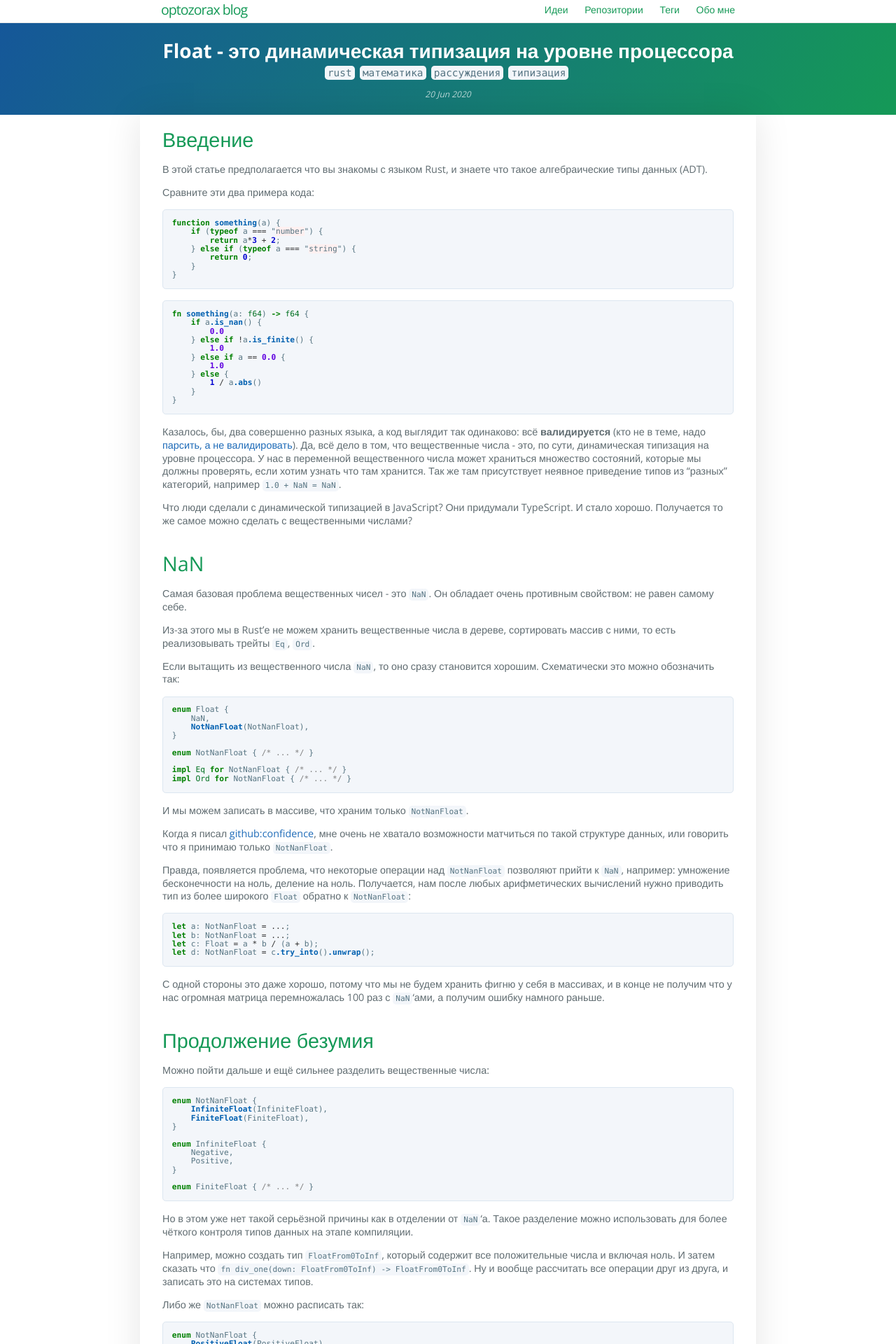
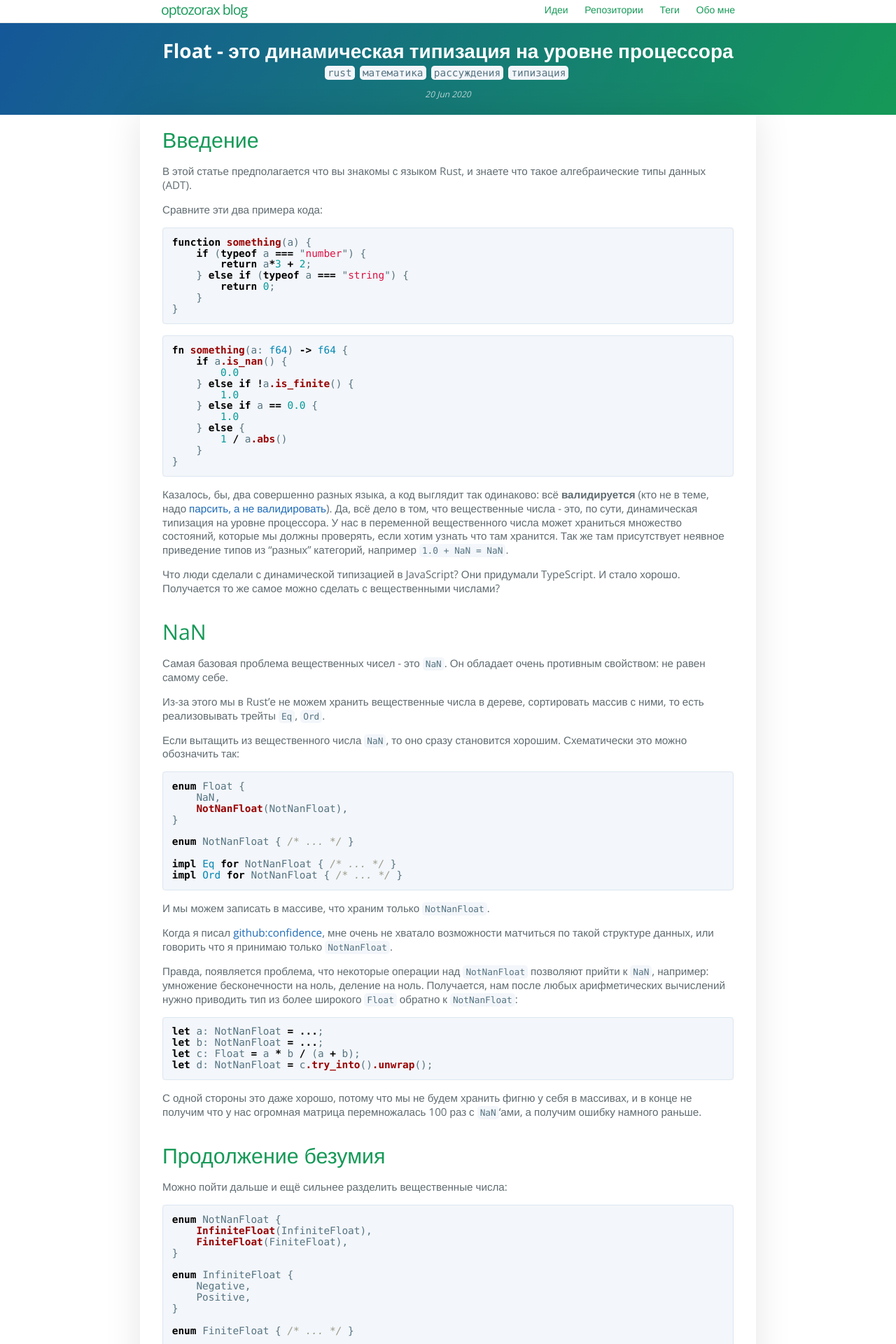
Before and after one commit to optozorax/blog_old, a Jekyll site: the page built from _posts/2020-06-20-typed-float.markdown, in a window 1280 px wide. Shown: the top 1920 px of the page at 70% size. Built offline with Jekyll 4.4.1, drawn with Linux system fonts in a browser that asks for light colours; comment, search, counter and statistics services are not loaded.

```diff
--- a/_sass/jekyll-theme-cayman-blog.scss
+++ b/_sass/jekyll-theme-cayman-blog.scss
@@ -71,7 +71,7 @@
 
   @include medium {
     padding: 0.6rem 0.9rem;
-    font-size: 0.9rem;
+    font-size: 0.95rem;
   }
 
   @include small {
@@ -161,8 +161,8 @@
 
 .tag {
   padding: 2px 4px;
-  font-family: Consolas, "Liberation Mono", Menlo, Courier, monospace;
-  font-size: 0.7rem;
+  font-family: JetBrains Mono, Consolas, "Liberation Mono", Menlo, Courier, monospace;
+  font-size: 0.8rem;
   color: $code-text-color;
   background-color: $code-bg-color;
   border-radius: 0.3rem;
@@ -181,13 +181,13 @@
     max-width: 55rem;
     padding: 1rem 2rem;
     margin: 0 auto;
-    font-size: 0.9rem;
+    font-size: 0.95rem;
     box-shadow: 0 0 50px rgba(0,0,0,0.1);
   }
 
   @include medium {
     padding: 1rem 1rem;
-    font-size: 0.9rem;
+    font-size: 0.95rem;
   }
 
   @include small {
@@ -221,8 +221,8 @@
 
   code {
     padding: 2px 4px;
-    font-family: Consolas, "Liberation Mono", Menlo, Courier, monospace;
-    font-size: 0.7rem;
+    font-family: JetBrains Mono, Consolas, "Liberation Mono", Menlo, Courier, monospace;
+    font-size: 0.8rem;
     color: $code-text-color;
     background-color: $code-bg-color;
     border-radius: 0.3rem;
@@ -235,7 +235,7 @@
   }
 
   pre {
-    padding: 0.8rem;
+    padding: 0.9rem;
     margin-top: 0;
     margin-bottom: 1rem;
     font: 1rem Consolas, "Liberation Mono", Menlo, Courier, monospace;
@@ -248,7 +248,7 @@
     > code {
       padding: 0;
       margin: 0;
-      font-size: 0.7rem;
+      font-size: 0.9rem;
       color: $code-text-color;
       word-break: normal;
       white-space: pre;
@@ -270,7 +270,7 @@
   pre {
     padding: 0.8rem;
     overflow: auto;
-    font-size: 0.7rem;
+    font-size: 0.9rem;
     line-height: 1.1;
     border-radius: 0.3rem;
     -webkit-overflow-scrolling: touch;
@@ -426,3 +426,18 @@
   } // social-icons
 
 }
+
+kbd {
+  display: inline-block;
+  padding: 3px 5px;
+  font: 11px SFMono-Regular,Consolas,Liberation Mono,Menlo,monospace;
+  line-height: normal;
+  line-height: 10px;
+  color: #444d56;
+  vertical-align: middle;
+  background-color: #fafbfc;
+  border-bottom-color: #d1d5da;
+  border: 1px solid #d1d5da;
+  border-radius: 6px;
+  box-shadow: inset 0 -1px 0 #d1d5da;
+}
--- a/_sass/rouge-github.scss
+++ b/_sass/rouge-github.scss
@@ -1,66 +1,209 @@
 .highlight table td { padding: 5px; }
 .highlight table pre { margin: 0; }
-pre.highlight { background-color: #272822; }
-
-
-.highlight .hll { background-color: #ffffcc }
-.highlight .c { color: #808080 } /* Comment */
-.highlight .err { color: #F00000; background-color: #F0A0A0 } /* Error */
-.highlight .k { color: #008000; font-weight: bold } /* Keyword */
-.highlight .o { color: #303030 } /* Operator */
-.highlight .cm { color: #808080 } /* Comment.Multiline */
-.highlight .cp { color: #507090 } /* Comment.Preproc */
-.highlight .c1 { color: #808080 } /* Comment.Single */
-.highlight .cs { color: #cc0000; font-weight: bold } /* Comment.Special */
-.highlight .gd { color: #A00000 } /* Generic.Deleted */
-.highlight .ge { font-style: italic } /* Generic.Emph */
-.highlight .gr { color: #FF0000 } /* Generic.Error */
-.highlight .gh { color: #000080; font-weight: bold } /* Generic.Heading */
-.highlight .gi { color: #00A000 } /* Generic.Inserted */
-.highlight .go { color: #808080 } /* Generic.Output */
-.highlight .gp { color: #c65d09; font-weight: bold } /* Generic.Prompt */
-.highlight .gs { font-weight: bold } /* Generic.Strong */
-.highlight .gu { color: #800080; font-weight: bold } /* Generic.Subheading */
-.highlight .gt { color: #0040D0 } /* Generic.Traceback */
-.highlight .kc { color: #008000; font-weight: bold } /* Keyword.Constant */
-.highlight .kd { color: #008000; font-weight: bold } /* Keyword.Declaration */
-.highlight .kn { color: #008000; font-weight: bold } /* Keyword.Namespace */
-.highlight .kp { color: #003080; font-weight: bold } /* Keyword.Pseudo */
-.highlight .kr { color: #008000; font-weight: bold } /* Keyword.Reserved */
-.highlight .kt { color: #303090; font-weight: bold } /* Keyword.Type */
-.highlight .m { color: #6000E0; font-weight: bold } /* Literal.Number */
-.highlight .s { background-color: #fff0f0 } /* Literal.String */
-.highlight .na { color: #0000C0 } /* Name.Attribute */
-.highlight .nb { color: #007020 } /* Name.Builtin */
-.highlight .nc { color: #B00060; font-weight: bold } /* Name.Class */
-.highlight .no { color: #003060; font-weight: bold } /* Name.Constant */
-.highlight .nd { color: #505050; font-weight: bold } /* Name.Decorator */
-.highlight .ni { color: #800000; font-weight: bold } /* Name.Entity */
-.highlight .ne { color: #F00000; font-weight: bold } /* Name.Exception */
-.highlight .nf { color: #0060B0; font-weight: bold } /* Name.Function */
-.highlight .nl { color: #907000; font-weight: bold } /* Name.Label */
-.highlight .nn { color: #0e84b5; font-weight: bold } /* Name.Namespace */
-.highlight .nt { color: #007000 } /* Name.Tag */
-.highlight .nv { color: #906030 } /* Name.Variable */
-.highlight .ow { color: #000000; font-weight: bold } /* Operator.Word */
-.highlight .w { color: #bbbbbb } /* Text.Whitespace */
-.highlight .mf { color: #6000E0; font-weight: bold } /* Literal.Number.Float */
-.highlight .mh { color: #005080; font-weight: bold } /* Literal.Number.Hex */
-.highlight .mi { color: #0000D0; font-weight: bold } /* Literal.Number.Integer */
-.highlight .mo { color: #4000E0; font-weight: bold } /* Literal.Number.Oct */
-.highlight .sb { background-color: #fff0f0 } /* Literal.String.Backtick */
-.highlight .sc { color: #0040D0 } /* Literal.String.Char */
-.highlight .sd { color: #D04020 } /* Literal.String.Doc */
-.highlight .s2 { background-color: #fff0f0 } /* Literal.String.Double */
-.highlight .se { color: #606060; font-weight: bold; background-color: #fff0f0 } /* Literal.String.Escape */
-.highlight .sh { background-color: #fff0f0 } /* Literal.String.Heredoc */
-.highlight .si { background-color: #e0e0e0 } /* Literal.String.Interpol */
-.highlight .sx { color: #D02000; background-color: #fff0f0 } /* Literal.String.Other */
-.highlight .sr { color: #000000; background-color: #fff0ff } /* Literal.String.Regex */
-.highlight .s1 { background-color: #fff0f0 } /* Literal.String.Single */
-.highlight .ss { color: #A06000 } /* Literal.String.Symbol */
-.highlight .bp { color: #007020 } /* Name.Builtin.Pseudo */
-.highlight .vc { color: #306090 } /* Name.Variable.Class */
-.highlight .vg { color: #d07000; font-weight: bold } /* Name.Variable.Global */
-.highlight .vi { color: #3030B0 } /* Name.Variable.Instance */
-.highlight .il { color: #0000D0; font-weight: bold } /* Literal.Number.Integer.Long */
+.highlight .cm {
+  color: #999988;
+  font-style: italic;
+}
+.highlight .cp {
+  color: #999999;
+  font-weight: bold;
+}
+.highlight .c1 {
+  color: #999988;
+  font-style: italic;
+}
+.highlight .cs {
+  color: #999999;
+  font-weight: bold;
+  font-style: italic;
+}
+.highlight .c, .highlight .cd {
+  color: #999988;
+  font-style: italic;
+}
+.highlight .err {
+  color: #a61717;
+  background-color: #e3d2d2;
+}
+.highlight .gd {
+  color: #000000;
+  background-color: #ffdddd;
+}
+.highlight .ge {
+  color: #000000;
+  font-style: italic;
+}
+.highlight .gr {
+  color: #aa0000;
+}
+.highlight .gh {
+  color: #999999;
+}
+.highlight .gi {
+  color: #000000;
+  background-color: #ddffdd;
+}
+.highlight .go {
+  color: #888888;
+}
+.highlight .gp {
+  color: #555555;
+}
+.highlight .gs {
+  font-weight: bold;
+}
+.highlight .gu {
+  color: #aaaaaa;
+}
+.highlight .gt {
+  color: #aa0000;
+}
+.highlight .kc {
+  color: #000000;
+  font-weight: bold;
+}
+.highlight .kd {
+  color: #000000;
+  font-weight: bold;
+}
+.highlight .kn {
+  color: #000000;
+  font-weight: bold;
+}
+.highlight .kp {
+  color: #000000;
+  font-weight: bold;
+}
+.highlight .kr {
+  color: #000000;
+  font-weight: bold;
+}
+.highlight .kt {
+  color: #445588;
+  font-weight: bold;
+}
+.highlight .k, .highlight .kv {
+  color: #000000;
+  font-weight: bold;
+}
+.highlight .mf {
+  color: #009999;
+}
+.highlight .mh {
+  color: #009999;
+}
+.highlight .il {
+  color: #009999;
+}
+.highlight .mi {
+  color: #009999;
+}
+.highlight .mo {
+  color: #009999;
+}
+.highlight .m, .highlight .mb, .highlight .mx {
+  color: #009999;
+}
+.highlight .sb {
+  color: #d14;
+}
+.highlight .sc {
+  color: #d14;
+}
+.highlight .sd {
+  color: #d14;
+}
+.highlight .s2 {
+  color: #d14;
+}
+.highlight .se {
+  color: #d14;
+}
+.highlight .sh {
+  color: #d14;
+}
+.highlight .si {
+  color: #d14;
+}
+.highlight .sx {
+  color: #d14;
+}
+.highlight .sr {
+  color: #009926;
+}
+.highlight .s1 {
+  color: #d14;
+}
+.highlight .ss {
+  color: #990073;
+}
+.highlight .s {
+  color: #d14;
+}
+.highlight .na {
+  color: #008080;
+}
+.highlight .bp {
+  color: #999999;
+}
+.highlight .nb {
+  color: #0086B3;
+}
+.highlight .nc {
+  color: #445588;
+  font-weight: bold;
+}
+.highlight .no {
+  color: #008080;
+}
+.highlight .nd {
+  color: #3c5d5d;
+  font-weight: bold;
+}
+.highlight .ni {
+  color: #800080;
+}
+.highlight .ne {
+  color: #990000;
+  font-weight: bold;
+}
+.highlight .nf {
+  color: #990000;
+  font-weight: bold;
+}
+.highlight .nl {
+  color: #990000;
+  font-weight: bold;
+}
+.highlight .nn {
+  color: #555555;
+}
+.highlight .nt {
+  color: #000080;
+}
+.highlight .vc {
+  color: #008080;
+}
+.highlight .vg {
+  color: #008080;
+}
+.highlight .vi {
+  color: #008080;
+}
+.highlight .nv {
+  color: #008080;
+}
+.highlight .ow {
+  color: #000000;
+  font-weight: bold;
+}
+.highlight .o {
+  color: #000000;
+  font-weight: bold;
+}
+.highlight .w {
+  color: #bbbbbb;
+}
+.highlight {
+  background-color: #f8f8f8;
+}
```
Also changed, not shown: _layouts/post.html (+28 -0 lines), .gitmodules.
